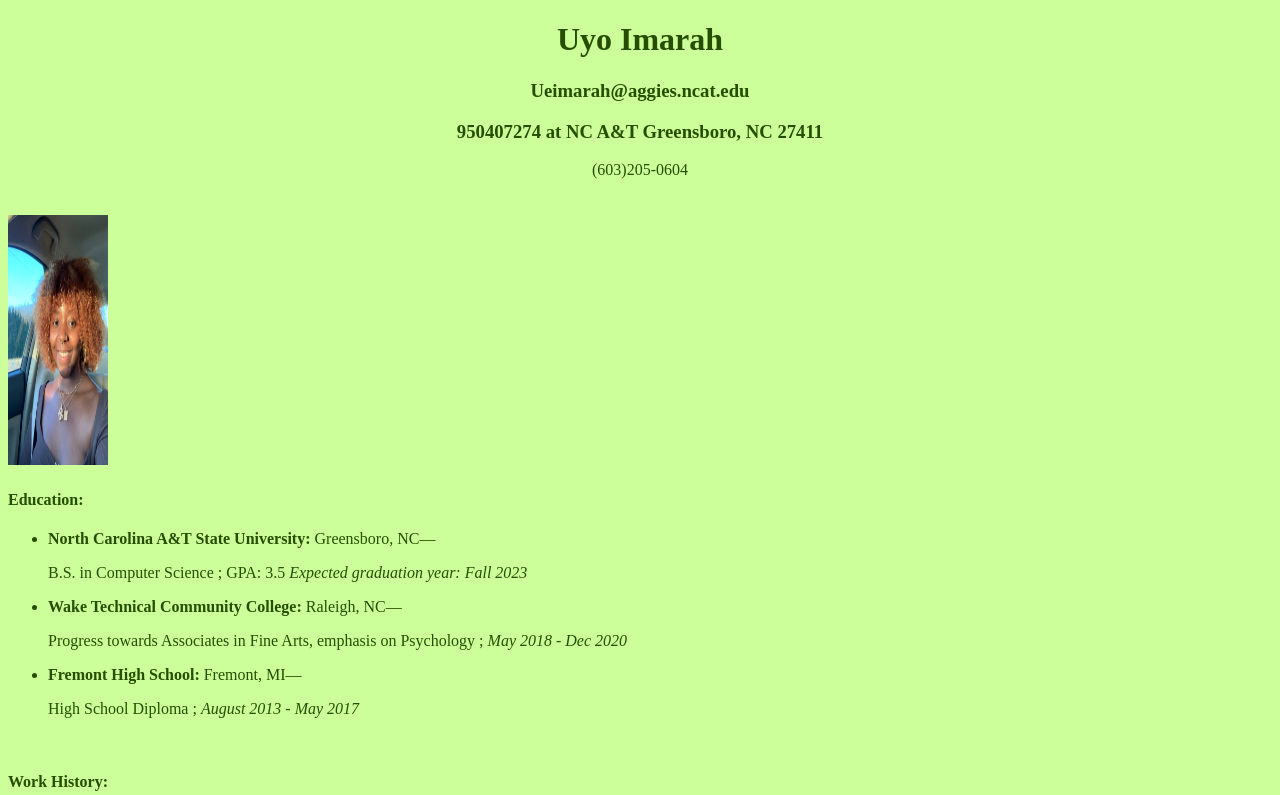
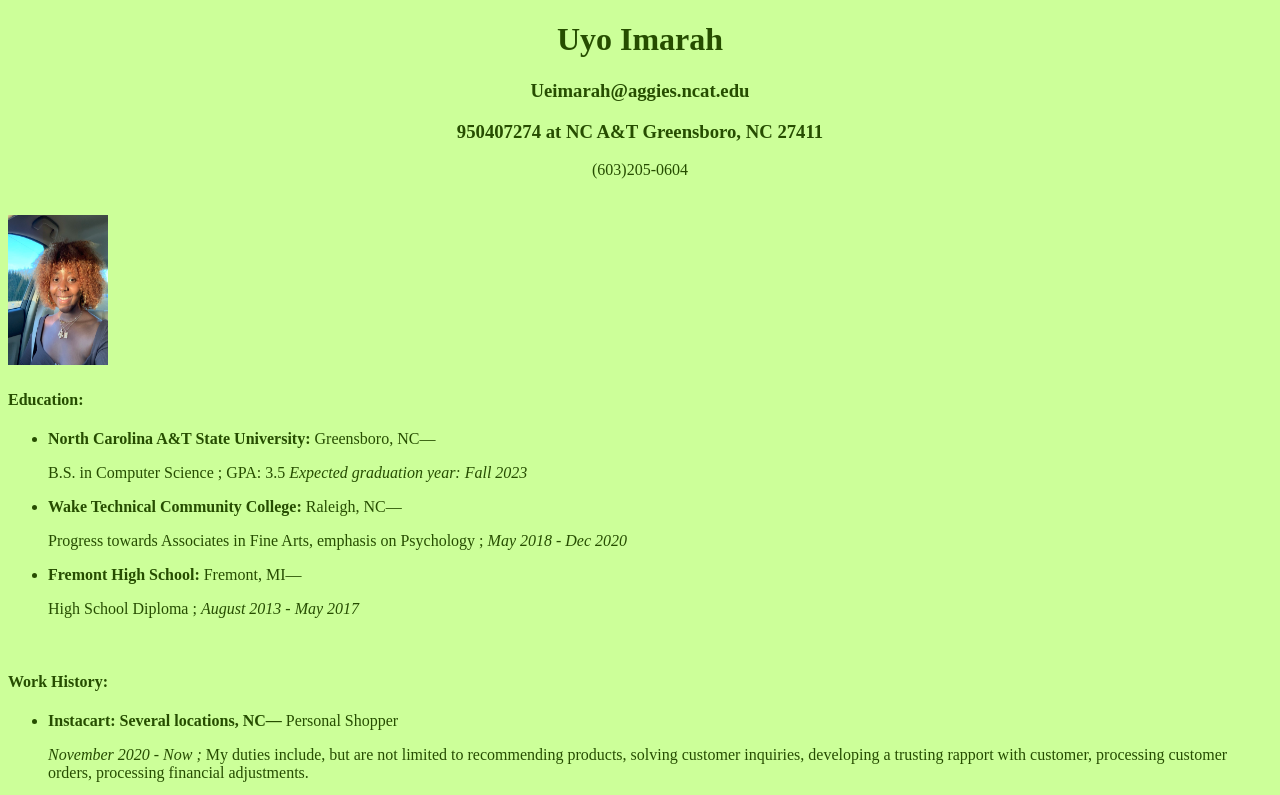
Before and after one commit to uyoefem/resume, a plain HTML site: page index.html in a window 1280 px wide. Shown: the top 795 px of the page. Drawn offline with Linux system fonts and the light colour scheme.

Commit message:
Update index.html

```diff
--- a/index.html
+++ b/index.html
@@ -11,7 +11,7 @@
 <CENTER>(603)205-0604 </CENTER>
 <br> <br>
 
-<img src ="IMG-0829.JPG" alt = "me" width ="100" height ="250">
+<img src ="IMG-0829.JPG" alt = "me" width ="100" height ="150">
 <h4>Education: </h4>
 
 <ul>
```
